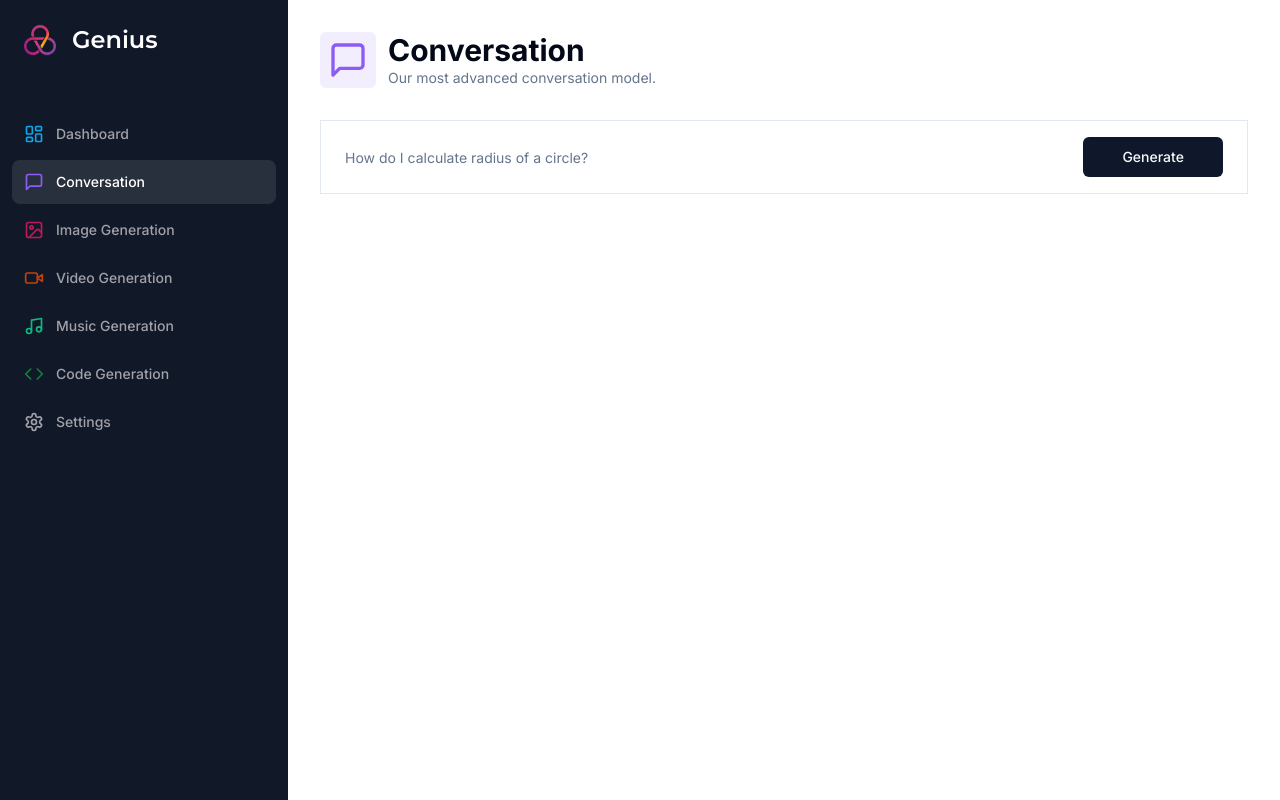
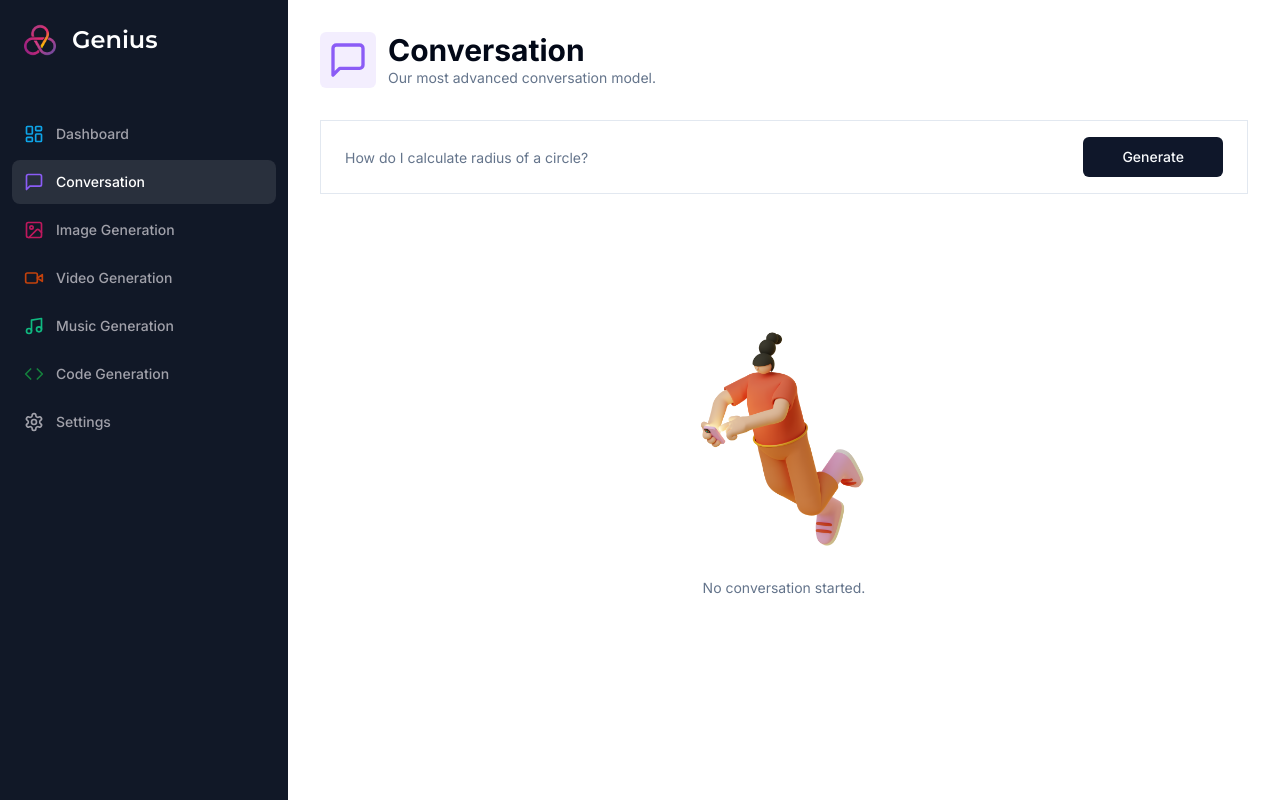
Before and after one commit to pmitja/ai-saas-nextjs, a Next.js app: page /conversation in a window 1280 px wide. Built offline with nearby package versions, Linux system fonts and the light colour scheme.

Commit message:
Added the new components Loader and Empty.

```diff
--- a/app/(dashboard)/(routes)/conversation/page.tsx
+++ b/app/(dashboard)/(routes)/conversation/page.tsx
@@ -13,6 +13,8 @@
 import { Form, FormControl, FormField, FormItem } from "@/components/ui/form";
 import { Input } from "@/components/ui/input";
 import { Button } from "@/components/ui/button";
+import { Empty } from "@/components/empty";
+import { Loader } from "@/components/loader";
 
 import { formSchema } from "./constants";
 
@@ -93,6 +95,14 @@
           </Form>
         </div>
         <div className="space-y-4 mt-4">
+          {isLoading && (
+            <div className="p-8 rounded-lg w-full flex items-center justify-center bg-muted">
+              <Loader />
+            </div>
+          )}
+          {messages.length === 0 && !isLoading && (
+            <Empty label="No conversation started." />
+          )}
           <div className="flex flex-col-reverse gap-y-4">
             {messages.map((message, index) => (
               <div key={message.content}>{message.content}</div>
--- /dev/null
+++ b/components/empty.tsx
@@ -0,0 +1,16 @@
+import Image from "next/image";
+
+interface EmptyProps {
+  label: string;
+}
+
+export const Empty = ({ label }: EmptyProps) => {
+  return (
+    <div className="h-full p-20 flex flex-col items-center justify-center">
+      <div className="relative h-72 w-72">
+        <Image fill alt="Empty" src="/empty.png" />
+      </div>
+      <p className="text-muted-foreground text-sm text-center">{label}</p>
+    </div>
+  );
+};
--- /dev/null
+++ b/components/loader.tsx
@@ -0,0 +1,12 @@
+import Image from "next/image";
+
+export const Loader = () => {
+  return (
+    <div className="h-full flex flex-col gap-y-4 items-center justify-center">
+      <div className="w-10 h-10 relative animate-spin">
+        <Image fill alt="Loader" src="/logo.png" />
+      </div>
+      <p className="text-muted-foreground text-sm"> Genius is thinking...</p>
+    </div>
+  );
+};
```
Also changed, not shown: public/empty.png (added).
